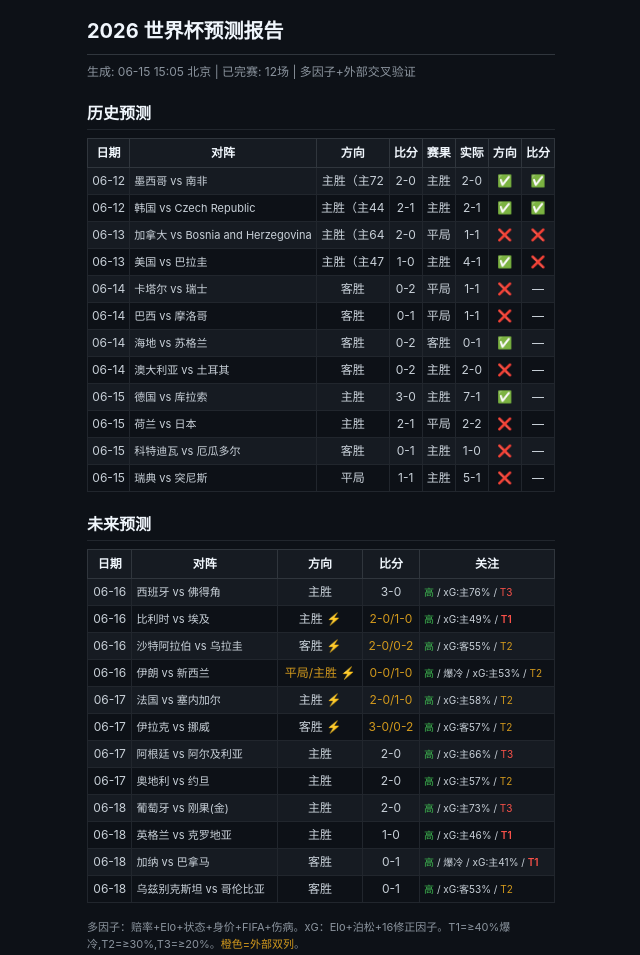
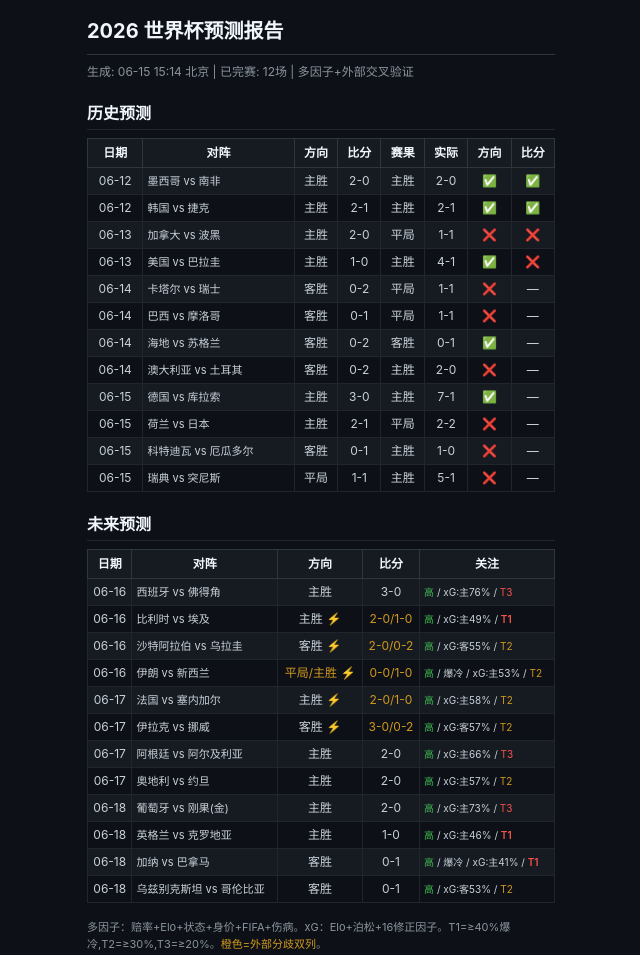
Before and after one commit to jerzygao/worldcup-prediction-2026-skill, a website: page reports/20260615/index.html in a window 1280 px wide. Shown: the top 955 px of the page, without its empty margins (319-959 px from the left). Drawn offline with Linux system fonts and the light colour scheme.

Commit message:
regenerate HTML + screenshots after history format fix

```diff
--- a/reports/20260615/index.html
+++ b/reports/20260615/index.html
@@ -1,11 +1,11 @@
 <!DOCTYPE html><html lang="zh"><head><meta charset="UTF-8"><meta name="viewport" content="width=500"><title>世界杯预测报告</title>
 <style>*{margin:0;padding:0;box-sizing:border-box}body{background:#0d1117;color:#c9d1d9;font-family:-apple-system,system-ui,sans-serif;font-size:14px;padding:16px;max-width:500px;margin:0 auto;line-height:1.5}h1{font-size:20px;color:#f0f6fc;margin-bottom:8px;border-bottom:1px solid #30363d;padding-bottom:8px}h2{font-size:16px;color:#f0f6fc;margin:20px 0 8px;border-bottom:1px solid #21262d;padding-bottom:4px}h3{font-size:14px;color:#f0f6fc;margin:16px 0 6px;border-bottom:1px solid #161b22;padding-bottom:3px}.meta{font-size:12px;color:#8b949e;margin-bottom:16px}table{width:100%;border-collapse:collapse;margin:8px 0 16px;font-size:12px}th{background:#161b22;color:#f0f6fc;padding:5px 4px;text-align:center;font-weight:600;border:1px solid #30363d}td{padding:4px;text-align:center;border:1px solid #21262d}tr:nth-child(even){background:#161b22}.home{color:#3fb950}.away{color:#58a6ff}.hit{color:#3fb950}.miss{color:#f85149}.match-name{text-align:left;font-size:11px}.dual{color:#d2991d}.tag-h{color:#3fb950;font-size:10px}.tag-m{color:#d2991d;font-size:10px}.tag-l{color:#f85149;font-size:10px}.tag-u{color:#f85149;font-weight:600;font-size:10px}.note{font-size:11px;color:#8b949e;margin:4px 0}.acc{font-size:12px;color:#c9d1d9;line-height:1.6}.acc p{margin:2px 0}.disclaimer{font-size:11px;color:#484f58;margin-top:16px}</style></head><body>
-<h1>2026 世界杯预测报告</h1><div class="meta">生成: 06-15 15:05 北京 | 已完赛: 12场 | 多因子+外部交叉验证</div>
+<h1>2026 世界杯预测报告</h1><div class="meta">生成: 06-15 15:14 北京 | 已完赛: 12场 | 多因子+外部交叉验证</div>
 <h2>历史预测</h2><table><tr><th>日期</th><th>对阵</th><th>方向</th><th>比分</th><th>赛果</th><th>实际</th><th>方向</th><th>比分</th></tr>
-<tr><td>06-12</td><td class="match-name">墨西哥 vs 南非</td><td>主胜（主72</td><td>2-0</td><td>主胜</td><td>2-0</td><td><span class="hit">✅</span></td><td><span class="hit">✅</span></td></tr>
-<tr><td>06-12</td><td class="match-name">韩国 vs Czech Republic</td><td>主胜（主44</td><td>2-1</td><td>主胜</td><td>2-1</td><td><span class="hit">✅</span></td><td><span class="hit">✅</span></td></tr>
-<tr><td>06-13</td><td class="match-name">加拿大 vs Bosnia and Herzegovina</td><td>主胜（主64</td><td>2-0</td><td>平局</td><td>1-1</td><td><span class="miss">❌</span></td><td><span class="miss">❌</span></td></tr>
-<tr><td>06-13</td><td class="match-name">美国 vs 巴拉圭</td><td>主胜（主47</td><td>1-0</td><td>主胜</td><td>4-1</td><td><span class="hit">✅</span></td><td><span class="miss">❌</span></td></tr>
+<tr><td>06-12</td><td class="match-name">墨西哥 vs 南非</td><td>主胜</td><td>2-0</td><td>主胜</td><td>2-0</td><td><span class="hit">✅</span></td><td><span class="hit">✅</span></td></tr>
+<tr><td>06-12</td><td class="match-name">韩国 vs 捷克</td><td>主胜</td><td>2-1</td><td>主胜</td><td>2-1</td><td><span class="hit">✅</span></td><td><span class="hit">✅</span></td></tr>
+<tr><td>06-13</td><td class="match-name">加拿大 vs 波黑</td><td>主胜</td><td>2-0</td><td>平局</td><td>1-1</td><td><span class="miss">❌</span></td><td><span class="miss">❌</span></td></tr>
+<tr><td>06-13</td><td class="match-name">美国 vs 巴拉圭</td><td>主胜</td><td>1-0</td><td>主胜</td><td>4-1</td><td><span class="hit">✅</span></td><td><span class="miss">❌</span></td></tr>
 <tr><td>06-14</td><td class="match-name">卡塔尔 vs 瑞士</td><td>客胜</td><td>0-2</td><td>平局</td><td>1-1</td><td><span class="miss">❌</span></td><td>—</td></tr>
 <tr><td>06-14</td><td class="match-name">巴西 vs 摩洛哥</td><td>客胜</td><td>0-1</td><td>平局</td><td>1-1</td><td><span class="miss">❌</span></td><td>—</td></tr>
 <tr><td>06-14</td><td class="match-name">海地 vs 苏格兰</td><td>客胜</td><td>0-2</td><td>客胜</td><td>0-1</td><td><span class="hit">✅</span></td><td>—</td></tr>
@@ -29,7 +29,7 @@
 <tr><td>06-18</td><td class="match-name">加纳 vs 巴拿马</td><td>客胜</td><td>0-1</td><td style="font-size:10px;text-align:left"><span class="tag-h">高</span> / 爆冷 / xG:主41% / <span class="tag-u">T1</span></td></tr>
 <tr><td>06-18</td><td class="match-name">乌兹别克斯坦 vs 哥伦比亚</td><td>客胜</td><td>0-1</td><td style="font-size:10px;text-align:left"><span class="tag-h">高</span> / xG:客53% / <span class="tag-m">T2</span></td></tr>
 </table>
-<p class="note">多因子：赔率+Elo+状态+身价+FIFA+伤病。xG：Elo+泊松+16修正因子。T1=≥40%爆冷,T2=≥30%,T3=≥20%。<span class="dual">橙色=外部双列</span>。</p>
+<p class="note">多因子：赔率+Elo+状态+身价+FIFA+伤病。xG：Elo+泊松+16修正因子。T1=≥40%爆冷,T2=≥30%,T3=≥20%。<span class="dual">橙色=外部分歧双列</span>。</p>
 <h2>体彩推荐</h2><h3>单场胜平负 (SPF)</h3><table><tr><th>日期</th><th>对阵</th><th>方向</th><th>概率</th><th>比分</th></tr>
 <tr><td>06-16</td><td class="match-name">西班牙 vs 佛得角</td><td><span class="home">主胜</span></td><td>90.6%</td><td>3-0</td></tr>
 <tr><td>06-16</td><td class="match-name">比利时 vs 埃及</td><td><span class="home">主胜</span></td><td>58.3%</td><td><span class="dual">2-0/1-0</span></td></tr>
```
Also changed, not shown: reports/20260615/images/betting-recs@3x.png, reports/20260615/images/predictions@3x.png.
